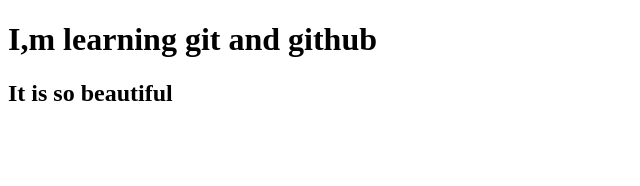
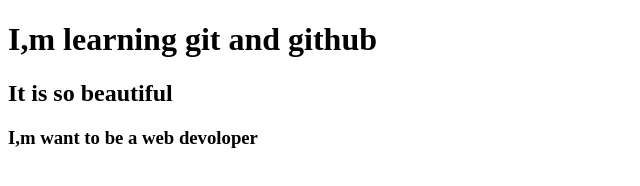
Before and after one commit to sajibwebtpi/Anything, a plain HTML site: page index.html in a window 1280 px wide. Shown: the whole page, without its empty margins (0-640 px from the left). Drawn offline with Linux system fonts and the light colour scheme.

Commit message:
This is version 3

```diff
--- a/index.html
+++ b/index.html
@@ -8,5 +8,6 @@
 <body>
     <h1>I,m learning git and github</h1>
 <h2>It is so beautiful</h2>
+<h3>I,m want to be a web devoloper</h3>
 </body>
 </html>
```
